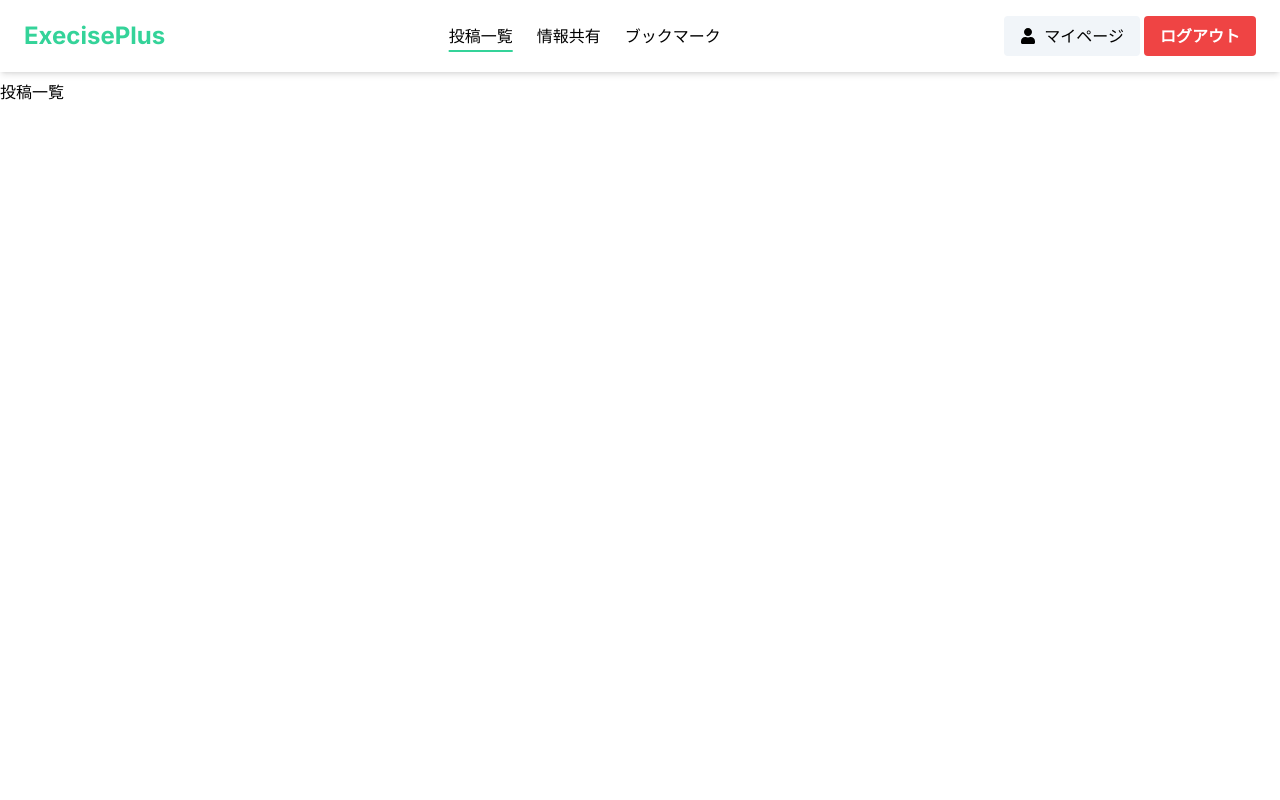
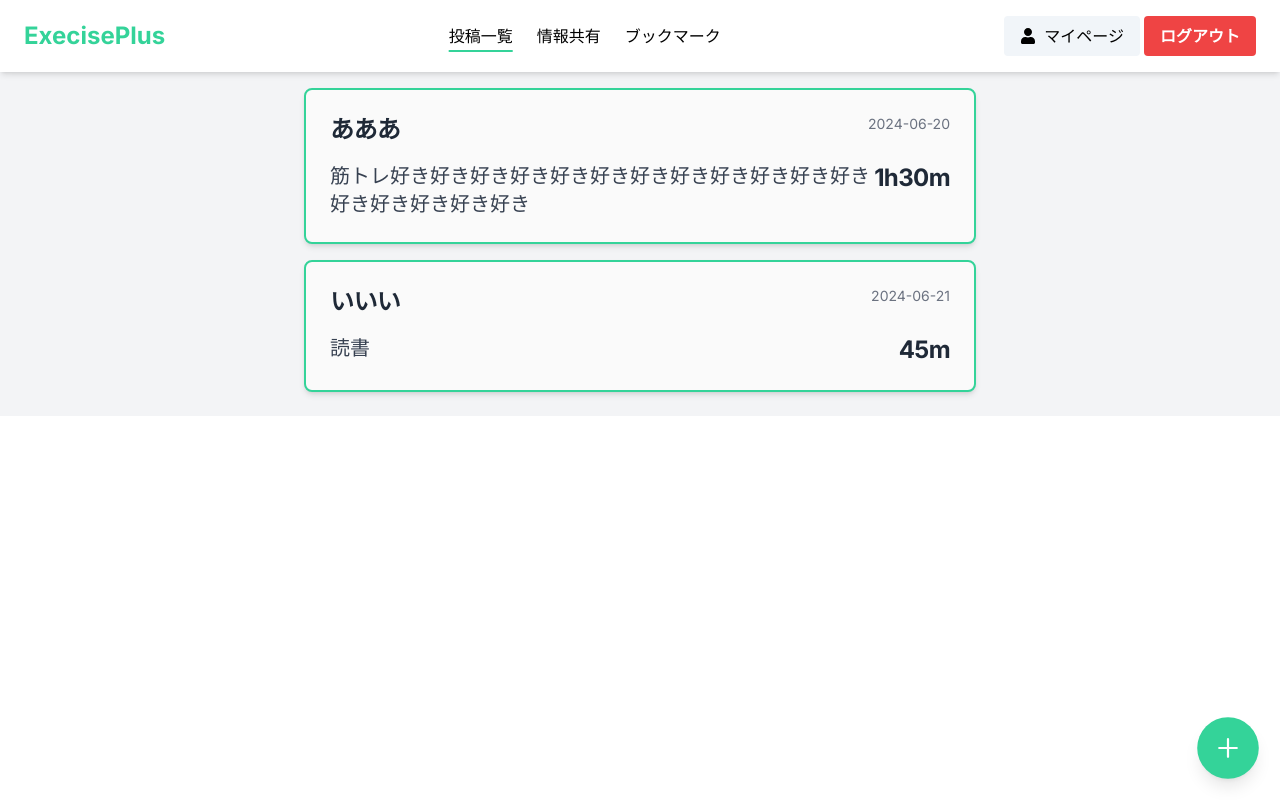
Before and after one commit to kappy0713/sports_frontend, a Next.js app: page /list in a window 1280 px wide. Built offline with nearby package versions, Linux system fonts and the light colour scheme.

Commit message:
update：投稿一覧、情報共有、ブックマーク

```diff
--- a/package.json
+++ b/package.json
@@ -12,6 +12,7 @@
     "@emotion/react": "^11.11.4",
     "@emotion/styled": "^11.11.5",
     "@mui/material": "^5.15.18",
+    "@tremor/react": "^3.17.3",
     "js-cookie": "^3.0.5",
     "next": "14.2.3",
     "next-auth": "^4.24.7",
--- a/src/app/bookmark/page.tsx
+++ b/src/app/bookmark/page.tsx
@@ -3,10 +3,25 @@
 import Header from "@/app/Header";
 
 export default function Page() {
-    return (
-      <div>
-        <Header />
-        <h1 className="mt-20">ブックマーク</h1>
+  const posts = [
+    { id: 1, title: "投稿タイトル1", body: "ここに投稿の内容が入ります。" , url: "https://x.com"},
+    { id: 2, title: "投稿タイトル2", body: "ここに投稿の内容が入ります。" , url: "https://x.com"},
+  ];
+
+  return (
+    <div className="mt-16 bg-gray-100">
+      <Header />
+      <div className="flex flex-col items-center p-6 space-y-4">
+        {posts.map((post) => (
+          <div key={post.id} className="max-w-2xl w-full bg-zinc-50 rounded-lg border-2 border-emerald-400 shadow-md">
+            <div className="p-6">
+              <h5 className="mb-2 text-2xl font-bold tracking-tight text-gray-900">{post.title}</h5>
+              <p className="text-xl mb-3 font-normal text-gray-700">{post.body}</p>
+              <span>URL：</span><a href={post.url} className="text-md mb-3 font-normal text-gray-700 underline" target='_blank'>{post.url}</a>
+            </div>
+          </div>
+        ))}
       </div>
-    );
+    </div>
+  );
 }
--- a/src/app/list/page.tsx
+++ b/src/app/list/page.tsx
@@ -1,12 +1,49 @@
 "use client";
 
 import Header from "@/app/Header";
+import { useRouter } from "next/navigation";
 
 export default function Page() {
-    return (
-      <div>
-        <Header />
-        <h1 className="mt-20">投稿一覧</h1>
+  const router = useRouter();
+
+  const posts = [
+    { id: 1, title: "あああ", body: "筋トレ好き好き好き好き好き好き好き好き好き好き好き好き好き好き好き好き好き", date: "2024-06-20", time: 90 },
+    { id: 2, title: "いいい", body: "読書", date: "2024-06-21", time: 45 },
+  ];
+
+  const Post =() => {
+    router.push("/post")
+  }
+
+  return (
+    <div className="mt-16 bg-gray-100">
+      <Header />
+      <div className="flex flex-col items-center p-6 space-y-4">
+      {posts.map((post) => (
+        <div key={post.id} className="max-w-2xl w-full bg-zinc-50 rounded-lg border-2 border-emerald-400 shadow-md">
+          <div className="px-6 pt-6 pb-4 flex justify-between">
+            <h5 className="text-2xl font-bold tracking-tight text-gray-800">{post.title}</h5>
+            <span className="text-sm text-gray-500">{post.date}</span>
+          </div>
+          <div className="px-6 pb-6 flex justify-between">
+            <p className="text-xl font-normal text-gray-700">{post.body}</p>
+            <span className="text-2xl font-bold tracking-tight text-gray-800">
+              {post.time < 60 ? `${post.time}m` : `${Math.floor(post.time / 60)}h${post.time % 60}m`}
+            </span>
+          </div>
+        </div>
+      ))}
+    </div>
+      <div className="fixed bottom-6 right-6">
+        <button
+          className=" scale-110 p-4 bg-emerald-400 rounded-full text-white shadow-lg hover:bg-emerald-500 focus:outline-none focus:ring-2 focus:ring-blue-300"
+          onClick={Post}
+        >
+          <svg xmlns="http://www.w3.org/2000/svg" className="h-6 w-6" fill="none" viewBox="0 0 24 24" stroke="currentColor">
+            <path strokeLinecap="round" strokeLinejoin="round" strokeWidth={2} d="M12 4v16m8-8H4" />
+          </svg>
+        </button>
       </div>
-    );
+    </div>
+  );
 }
--- a/src/app/share/page.tsx
+++ b/src/app/share/page.tsx
@@ -1,12 +1,44 @@
 "use client";
 
 import Header from "@/app/Header";
+import { useRouter } from "next/navigation";
 
 export default function Page() {
-    return (
-      <div>
-        <Header />
-        <h1 className="mt-20">情報共有</h1>
+  const router = useRouter();
+
+  const posts = [
+    { id: 1, title: "投稿タイトル1", body: "ここに投稿の内容が入ります。" , url: "https://x.com"},
+    { id: 2, title: "投稿タイトル2", body: "ここに投稿の内容が入ります。" , url: "https://x.com"},
+  ];
+
+  const SharePost = () => {
+    router.push("/share_post")
+  }
+
+  return (
+    <div className="mt-16 bg-gray-100">
+      <Header />
+      <div className="flex flex-col items-center p-6 space-y-4">
+        {posts.map((post) => (
+          <div key={post.id} className="max-w-2xl w-full bg-zinc-50 rounded-lg border-2 border-emerald-400 shadow-md">
+            <div className="p-6">
+              <h5 className="mb-2 text-2xl font-bold tracking-tight text-gray-900">{post.title}</h5>
+              <p className="text-xl mb-3 font-normal text-gray-700">{post.body}</p>
+              <span>URL：</span><a href={post.url} className="text-md mb-3 font-normal text-gray-700 underline" target='_blank'>{post.url}</a>
+            </div>
+          </div>
+        ))}
       </div>
-    );
+      <div className="fixed bottom-6 right-6">
+        <button
+          className="scale-110 p-4 bg-emerald-400 rounded-full text-white shadow-lg hover:bg-emerald-500 focus:outline-none focus:ring-2 focus:ring-blue-300"
+          onClick={SharePost}
+        >
+          <svg xmlns="http://www.w3.org/2000/svg" className="h-6 w-6" fill="none" viewBox="0 0 24 24" stroke="currentColor">
+            <path strokeLinecap="round" strokeLinejoin="round" strokeWidth={2} d="M12 4v16m8-8H4" />
+          </svg>
+        </button>
+      </div>
+    </div>
+  );
 }
```
Also changed, not shown: 1 other file (tests, documents, lock files or other folders).
